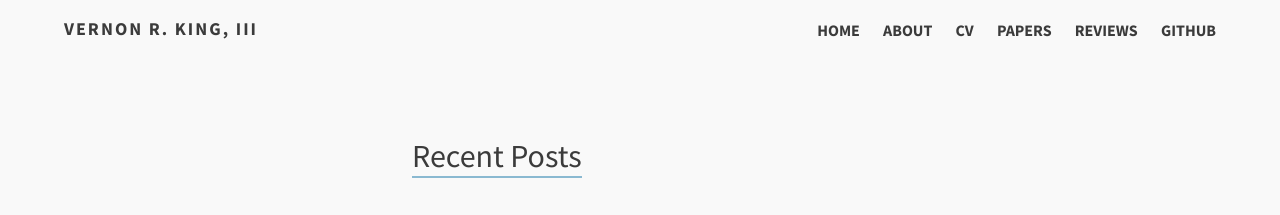
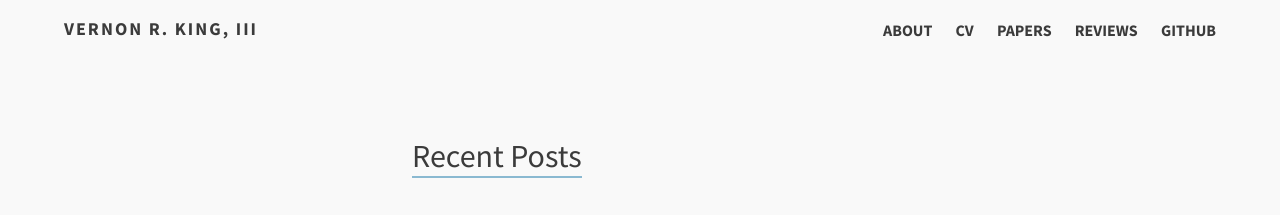
Before and after one commit to snowdj/vernonking.org, a Jekyll site: the page built from index.md, in a window 1280 px wide. Shown: the top 215 px of the page. Built offline with Jekyll 4.4.1, drawn with Linux system fonts in a browser that asks for light colours.

Commit message:
Remove 'Home' link from header pages.

```diff
--- a/_includes/head-dark.html
+++ b/_includes/head-dark.html
@@ -56,10 +56,6 @@
         <a href="#nav" class="menu"><span class='icons'>☰</span></a>
         <nav role="navigation">
           <ul>
-            <li>
-              <a href="/" title="{{ site.title }}">Home</a>
-            </li>
-
             {% for link in site.links %}
                 <li><a href="{% if link.external %}{{ link.url }}{% else %}{{ site.url }}{{ link.url }}{% endif %}" {% if link.external %}target="_blank"{% endif %}>{{ link.title }}</a></li>
             {% endfor %}
--- a/_includes/head.html
+++ b/_includes/head.html
@@ -58,10 +58,6 @@
         <a href="#nav" class="menu"><span class='icons'>☰</span></a>
         <nav role="navigation">
           <ul>
-            <li>
-              <a href="/" title="{{ site.title }}">Home</a>
-            </li>
-
             {% for link in site.links %}
                 <li><a href="{% if link.external %}{{ link.url }}{% else %}{{ site.url }}{{ link.url }}{% endif %}" {% if link.external %}target="_blank"{% endif %}>{{ link.title }}</a></li>
             {% endfor %}
```
